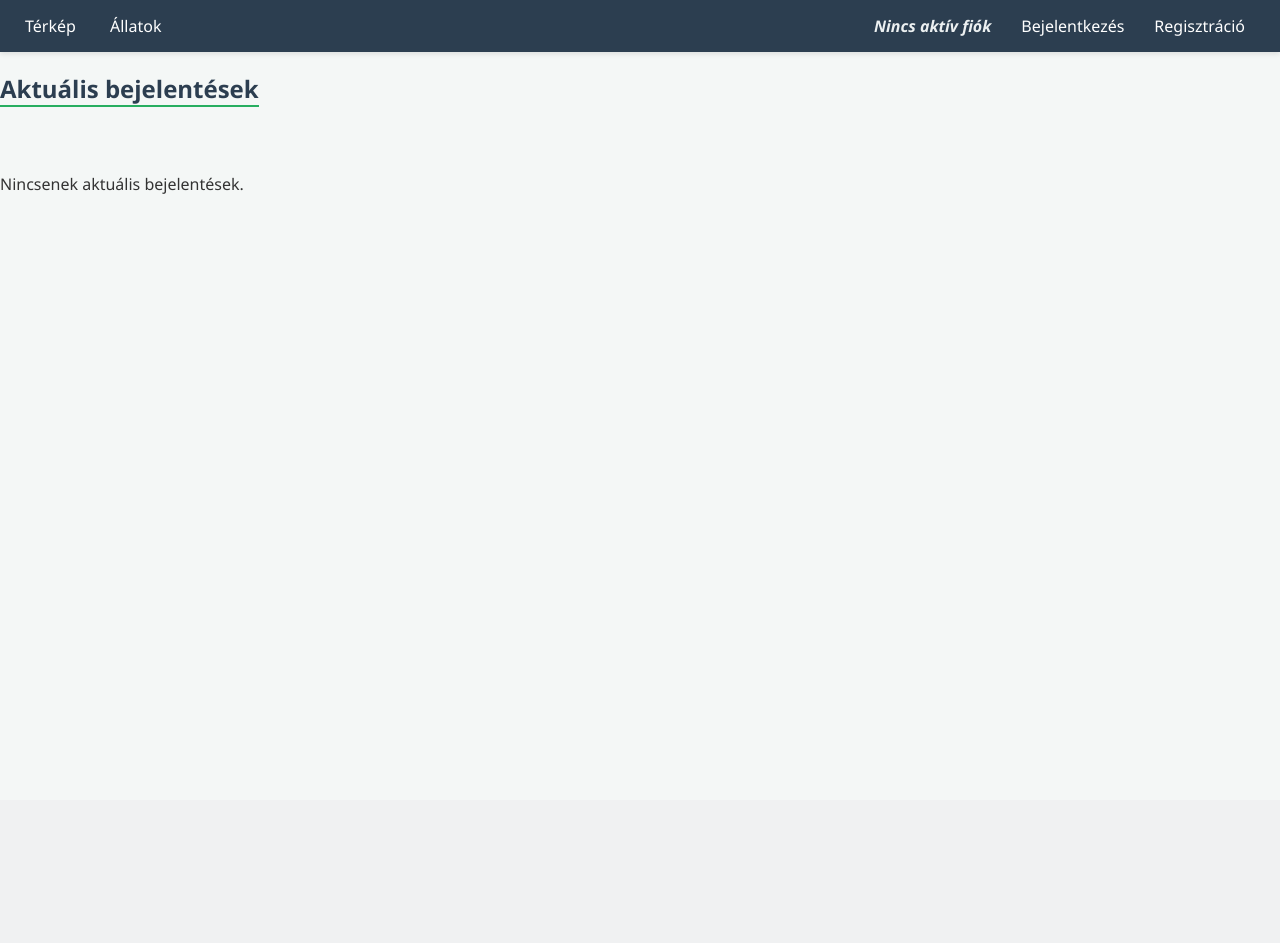
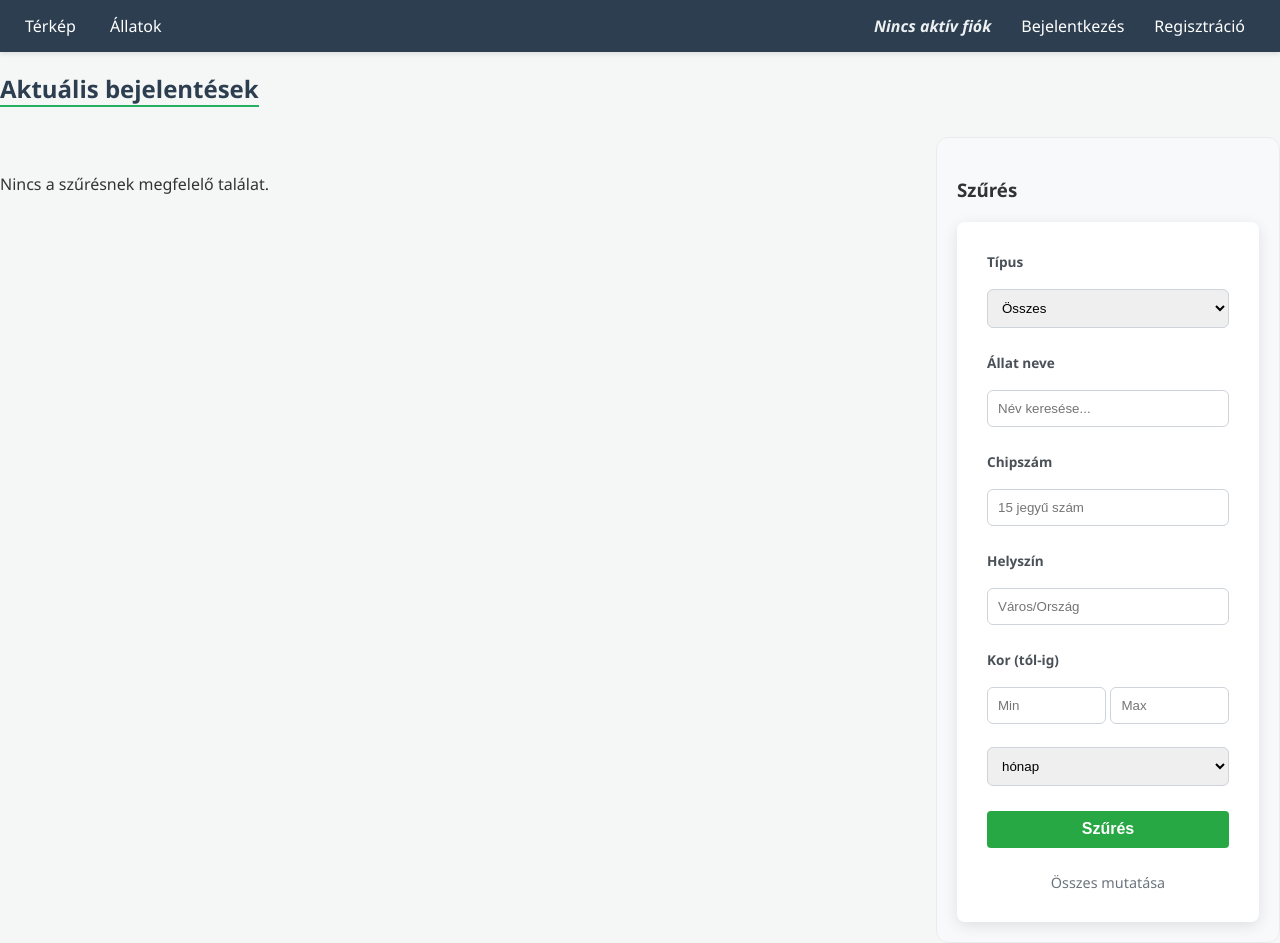
Before and after one commit to MrHerculePoirot/Szakdolgozat, a Flask app: page /all_pets in a window 1280 px wide. Before the commit the page ends 194 px from the top, so only its background shows below. Run offline with Flask 3, Linux system fonts and the light colour scheme; data that the repository does not hold is empty.

Commit message:
Filtering

```diff
--- a/app.py
+++ b/app.py
@@ -207,15 +207,104 @@ def create_app():
         db.session.commit()
         return redirect(url_for('my_pets'))
 
+
     @app.route('/all_pets')
     def all_pets():
-        all_animals = Animal.query.all()
-        if len(all_animals) > 50:
-            display_pets = random.sample(all_animals, 50)
-        else:
-            display_pets = all_animals
+        query = Animal.query
+
+        # 1. Típus szűrés
+        pet_type = request.args.get('type')
+        if pet_type and pet_type != 'all':
+            query = query.filter(Animal.type == pet_type)
+
+        # 2. NÉV szűrés (külön mező a HTML-ben)
+        name_search = request.args.get('name', '').strip()
+        if name_search:
+            query = query.filter(Animal.name.ilike(f'%{name_search}%'))
+
+        # 3. CHIPSZÁM szűrés (külön mező a HTML-ben)
+        chip_search = request.args.get('chip_id', '').strip()
+        if chip_search:
+            query = query.filter(Animal.chip_id == chip_search)
+
+        # 4. Helyszín szűrés
+        loc_search = request.args.get('location', '').strip()
+        if loc_search:
+            query = query.join(Address).filter(
+                (Address.city.ilike(f'%{loc_search}%')) |
+                (Address.country.ilike(f'%{loc_search}%'))
+            )
+
+        # 5. Kor és MÉRTÉKEGYSÉG szűrés
+            # Kor szűrése az app.py-ban
+        age_min = request.args.get('age_min')
+        age_max = request.args.get('age_max')
+        age_unit = request.args.get('age_unit')
+
+        # Csak akkor szűrünk az egységre, ha van megadva számérték (min vagy max)
+        if (age_min and age_min.strip()) or (age_max and age_max.strip()):
+            if age_min and age_min.strip():
+                query = query.filter(Animal.age >= int(age_min))
+            if age_max and age_max.strip():
+                query = query.filter(Animal.age <= int(age_max))
+            # Mivel van számérték, ekkor már kötelezően szűrünk a kiválasztott egységre is
+            if age_unit:
+                query = query.filter(Animal.age_unit == age_unit)
+
+        display_pets = query.all()
+
+        # Limit csak ha nincs szűrés
+        if not any([pet_type != 'all' and pet_type, name_search, chip_search, loc_search, age_min, age_max]) and len(display_pets) > 50:
+            display_pets = random.sample(display_pets, 50)
+
         return render_template('all_pets.html', pets=display_pets)
 
+
+    """
+    @app.route('/all_pets')
+    def all_pets():
+        # Alaphelyzetben az összes állat lekérése
+        query = Animal.query
+
+        # 1. Típus szűrés - Csak ha nem 'all' és van érték
+        pet_type = request.args.get('type')
+        if pet_type and pet_type != 'all':
+            query = query.filter(Animal.type == pet_type)
+
+        # 2. Név vagy Chip szűrés - Csak ha beírtál valamit
+        search = request.args.get('search', '').strip()
+        if search:
+            query = query.filter(
+                (Animal.name.ilike(f'%{search}%')) |
+                (Animal.chip_id.ilike(f'%{search}%'))
+            )
+
+        # 3. Helyszín szűrés - Csak ha beírtál várost vagy országot
+        loc_search = request.args.get('location', '').strip()
+        if loc_search:
+            query = query.join(Address).filter(
+                (Address.city.ilike(f'%{loc_search}%')) |
+                (Address.country.ilike(f'%{loc_search}%'))
+            )
+
+        # 4. Kor szerinti szűrés - Csak ha megadtál számot
+        age_min = request.args.get('age_min')
+        age_max = request.args.get('age_max')
+
+        if age_min and age_min.strip():
+            query = query.filter(Animal.age >= int(age_min))
+        if age_max and age_max.strip():
+            query = query.filter(Animal.age <= int(age_max))
+
+        # Itt hajtódik végre a lekérdezés a fenti szűrőkkel (vagy szűrők nélkül)
+        display_pets = query.all()
+
+        # Opcionális: 50-es limit megőrzése a teljes listánál
+        if not any([pet_type != 'all' and pet_type, search, loc_search, age_min, age_max]) and len(display_pets) > 50:
+            display_pets = random.sample(display_pets, 50)
+
+        return render_template('all_pets.html', pets=display_pets)
+    """
     return app
 
 if __name__ == '__main__':
--- a/static/style.css
+++ b/static/style.css
@@ -301,3 +301,96 @@ select {
     border-radius: 20px;
     font-weight: bold;
 }
+
+.filter-section {
+    background: #f8f9fa;
+    padding: 1.5rem;
+    border-radius: 8px;
+    margin-bottom: 2rem;
+    border: 1px solid #e9ecef;
+}
+
+.filter-form {
+    display: flex;
+    flex-wrap: wrap;
+    gap: 1rem;
+    align-items: flex-end;
+}
+
+.filter-group {
+    display: flex;
+    flex-direction: column;
+    gap: 0.5rem;
+    flex: 1;
+    min-width: 150px;
+}
+
+.filter-group label {
+    font-size: 0.85rem;
+    font-weight: 600;
+    color: #495057;
+}
+
+.age-inputs {
+    display: flex;
+    gap: 0.3rem;
+}
+
+.filter-btn {
+    background-color: #28a745;
+    color: white;
+    border: none;
+    padding: 0.6rem 1.2rem;
+    border-radius: 4px;
+    cursor: pointer;
+    font-weight: bold;
+}
+
+/* Fő elrendezés: a rács és a szűrő egymás mellé tétele */
+.main-content-layout {
+    display: flex;
+    gap: 30px; /* Távolság a kártyák és a szűrő között */
+    align-items: flex-start;
+}
+
+/* A kártyák rácsa rugalmasan kitölti a maradék helyet */
+.pet-grid {
+    flex: 3; /* Több helyet kap, mint a szűrő */
+    display: grid;
+    grid-template-columns: repeat(auto-fill, minmax(250px, 1fr));
+    gap: 20px;
+}
+
+/* A szűrő sáv (Sidebar) stílusa a jobb szélen */
+.sidebar-filter {
+    flex: 1; /* Kevesebb helyet foglal el */
+    min-width: 250px;
+    background: #f8f9fa;
+    padding: 20px;
+    border-radius: 12px;
+    border: 1px solid #e9ecef;
+    position: sticky; /* Gördítéskor is látható marad felül */
+    top: 20px;
+}
+
+.filter-form-sidebar {
+    display: flex;
+    flex-direction: column; /* Egymás alá kerülnek a mezők a szűk sávban */
+    gap: 15px;
+}
+
+.filter-group input, .filter-group select {
+    width: 100%; /* Kitöltik a rendelkezésre álló szélességet */
+    padding: 10px;
+    border: 1px solid #ced4da;
+    border-radius: 6px;
+}
+
+.btn-clear {
+    display: block;
+    text-align: center;
+    margin-top: 10px;
+    font-size: 0.9rem;
+    color: #6c757d;
+    text-decoration: none;
+}
--- a/templates/all_pets.html
+++ b/templates/all_pets.html
@@ -1,25 +1,11 @@
 {% extends "base.html" %}
 
-{% block title %}Közösségi bejelentések{% endblock %}
-
 {% block content %}
-<style>
-    .pet-card-link {
-        text-decoration: none;
-        color: inherit;
-        display: block;
-    }
-    .pet-info p {
-        margin: 4px 0; /* Kisebb térköz a sorok között */
-        line-height: 1.2;
-    }
-    .pet-info h3 {
-        margin-bottom: 8px;
-    }
-</style>
-
 <div class="container">
     <h2 class="page-title">Aktuális bejelentések</h2>
+
+    <div class="main-content-layout">
+
         <div class="pet-grid">
             {% for pet in pets %}
             <a href="{{ url_for('pet_detail', pet_id=pet.id) }}" target="_blank" class="pet-card-link">
@@ -37,18 +23,69 @@
                     <div class="pet-info">
                         <h3>{{ pet.name or "Névtelen" }}</h3>
                         <p class="status-badge {{ pet.status | lower }}"><strong>Státusz:</strong> {{ pet.status }}</p>
-                    <p class="pet-details">{{ pet.breed }} - {{ pet.colour }}</p>
+                        <p class="pet-details">
+                            {{ pet.breed }} - {{ pet.colour }} ({{ pet.age }} {{ pet.age_unit }})
+                        </p>
                         <p class="chip-info">Chip: {{ pet.chip_id or 'Nem ismert' }}</p>
 
                         <div class="card-footer">
-                        <small>Bejelentő: {{ pet.owner.phone }}</small> <!--owner/user-->
+                            <small>Bejelentő: {{ pet.owner.phone }}</small>
                         </div>
                     </div>
                 </div>
             </a>
             {% else %}
-            <p>Nincsenek aktuális bejelentések.</p>
+                <p class="empty-msg">Nincs a szűrésnek megfelelő találat.</p>
             {% endfor %}
+        </div>
+
+        <aside class="sidebar-filter">
+            <h3>Szűrés</h3>
+            <form method="GET" action="{{ url_for('all_pets') }}" class="filter-form-sidebar">
+                <div class="filter-group">
+                    <label>Típus</label>
+                    <select name="type">
+                        <option value="all">Összes</option>
+                        <option value="dog" {% if request.args.get('type') == 'dog' %}selected{% endif %}>Kutya</option>
+                        <option value="cat" {% if request.args.get('type') == 'cat' %}selected{% endif %}>Macska</option>
+                        <option value="other" {% if request.args.get('type') == 'other' %}selected{% endif %}>Egyéb</option>
+                    </select>
+                </div>
+
+                <div class="filter-group">
+                    <label>Állat neve</label>
+                    <input type="text" name="name" placeholder="Név keresése..." value="{{ request.args.get('name', '') }}">
+                </div>
+
+                <div class="filter-group">
+                    <label>Chipszám</label>
+                    <input type="text" name="chip_id" placeholder="15 jegyű szám" value="{{ request.args.get('chip_id', '') }}">
+                </div>
+
+                <div class="filter-group">
+                    <label>Helyszín</label>
+                    <input type="text" name="location" placeholder="Város/Ország" value="{{ request.args.get('location', '') }}">
+                </div>
+
+                <div class="filter-group">
+                    <label>Kor (tól-ig)</label>
+                    <div class="age-inputs">
+                        <input type="number" name="age_min" placeholder="Min" value="{{ request.args.get('age_min', '') }}">
+                        <input type="number" name="age_max" placeholder="Max" value="{{ request.args.get('age_max', '') }}">
+                    </div>
+                    <select name="age_unit" style="margin-top: 5px;">
+                        <option value="nap" {% if request.args.get('age_unit') == 'nap' %}selected{% endif %}>nap</option>
+                        <option value="hét" {% if request.args.get('age_unit') == 'hét' %}selected{% endif %}>hét</option>
+                        <option value="hónap" {% if request.args.get('age_unit') == 'hónap' or not request.args.get('age_unit') %}selected{% endif %}>hónap</option>
+                        <option value="év" {% if request.args.get('age_unit') == 'év' %}selected{% endif %}>év</option>
+                    </select>
+                </div>
+
+                <button type="submit" class="filter-btn">Szűrés</button>
+                <a href="{{ url_for('all_pets') }}" class="btn-clear">Összes mutatása</a>
+            </form>
+        </aside>
+
     </div>
 </div>
 {% endblock %}
--- a/templates/edit_pet.html
+++ b/templates/edit_pet.html
@@ -16,7 +16,11 @@
         <input type="text" name="breed" value="{{ pet.breed or '' }}" placeholder="Fajta (pl. Labrador)">
 
         <label>Szín:</label>
-        <input type="text" name="colour" value="{{ pet.colour or '' }}" placeholder="Szín (pl. zsemle, foltos)">
+        <select name="colour">
+            {% for c in ['fehér','fekete','barna','világosbarna','bézs','zsemle','szürke','tarka','foltos','narancssárga','egyéb'] %}
+                <option value="{{ c }}" {% if pet.colour == c %}selected{% endif %}>{{ c }}</option>
+            {% endfor %}
+        </select>
 
         <label>Chip szám:</label>
         <input type="text"
```
Also changed, not shown: templates/add_pet.html (+16 -1 lines). Lines whose indentation alone changed are shown as unchanged.
